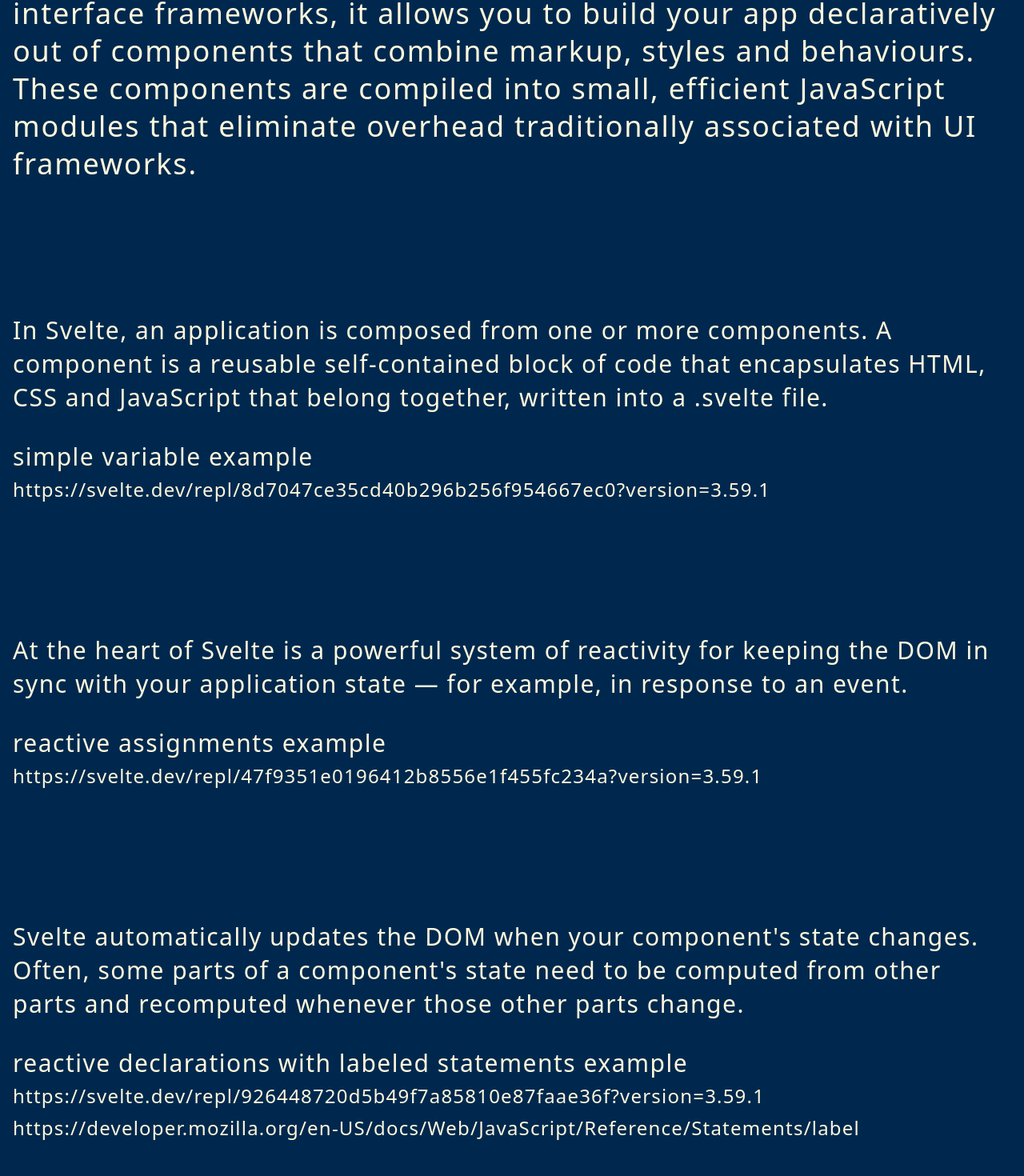
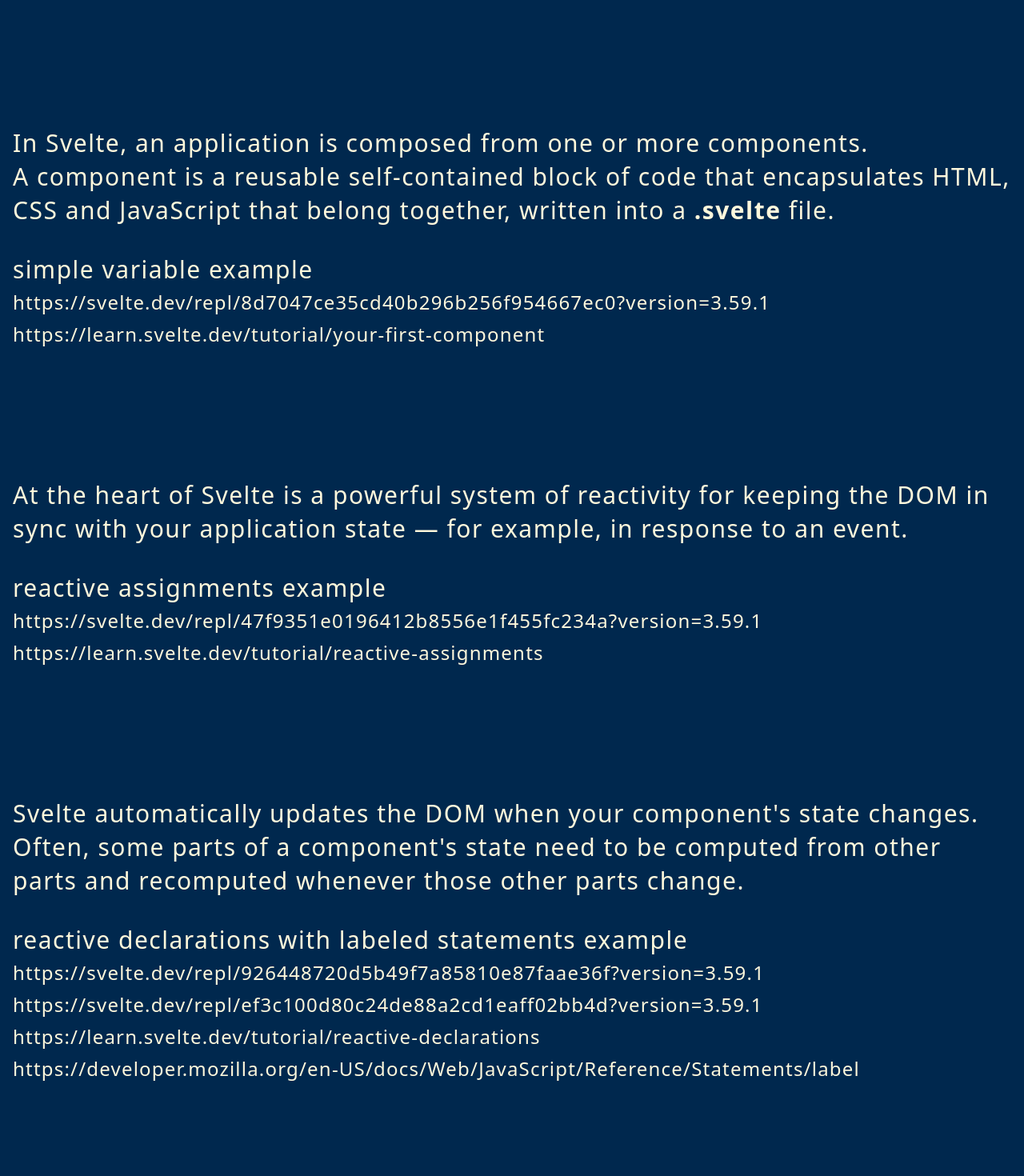
Before and after one commit to robots4life/svelte-kit-intro-talk, a SvelteKit app: page /2 in a window 1280 px wide. Shown: the part 274-1744 px from the top of the page at 80% size. Built offline with nearby package versions, Linux system fonts and the light colour scheme.

Commit message:
slide 2, 7 & 9

```diff
--- a/src/components/Nav.svelte
+++ b/src/components/Nav.svelte
@@ -12,8 +12,8 @@
 		{ label: '6', href: '/6/' },
 		{ label: '7', href: '/7/' },
 		{ label: '8', href: '/8/' },
-		{ label: '9', href: '/9/' },
-		{ label: '10', href: '/10/' }
+		{ label: '9', href: '/9/' }
+		// { label: '10', href: '/10/' }
 	];
 
 	// Navigation Menu
--- a/src/routes/2/+page.svelte
+++ b/src/routes/2/+page.svelte
@@ -1,17 +1,16 @@
 <div class="block mb-32">
 	<h1>1. What is Svelte ?</h1>
-	<h2>
-		Svelte is a tool for building web applications. Like other user interface frameworks, it
+	<h2>Svelte is a tool for building web applications.</h2>
+	<!-- Like other user interface frameworks, it
 		allows you to build your app declaratively out of components that combine markup, styles and
 		behaviours. These components are compiled into small, efficient JavaScript modules that
-		eliminate overhead traditionally associated with UI frameworks.
-	</h2>
+		eliminate overhead traditionally associated with UI frameworks. -->
 </div>
 <div class="block mb-32">
 	<h3>
-		In Svelte, an application is composed from one or more components. A component is a reusable
-		self-contained block of code that encapsulates HTML, CSS and JavaScript that belong
-		together, written into a .svelte file.
+		In Svelte, an application is composed from one or more components. <br /> A component is a
+		reusable self-contained block of code that encapsulates HTML, CSS and JavaScript that belong
+		together, written into a <strong>.svelte</strong> file.
 	</h3>
 	<h3>
 		simple variable example
@@ -21,6 +20,13 @@
 			rel="noreferrer"
 			href="https://svelte.dev/repl/8d7047ce35cd40b296b256f954667ec0?version=3.59.1"
 			>https://svelte.dev/repl/8d7047ce35cd40b296b256f954667ec0?version=3.59.1</a
+		>
+		<a
+			class="block"
+			target="_blank"
+			rel="noreferrer"
+			href="https://learn.svelte.dev/tutorial/your-first-component"
+			>https://learn.svelte.dev/tutorial/your-first-component</a
 		>
 	</h3>
 </div>
@@ -39,6 +45,13 @@
 			href="https://svelte.dev/repl/47f9351e0196412b8556e1f455fc234a?version=3.59.1"
 			>https://svelte.dev/repl/47f9351e0196412b8556e1f455fc234a?version=3.59.1</a
 		>
+		<a
+			class="block"
+			target="_blank"
+			rel="noreferrer"
+			href="https://learn.svelte.dev/tutorial/reactive-assignments"
+			>https://learn.svelte.dev/tutorial/reactive-assignments</a
+		>
 	</h3>
 </div>
 
@@ -56,6 +69,20 @@
 			rel="noreferrer"
 			href="https://svelte.dev/repl/926448720d5b49f7a85810e87faae36f?version=3.59.1"
 			>https://svelte.dev/repl/926448720d5b49f7a85810e87faae36f?version=3.59.1</a
+		>
+		<a
+			class="block"
+			target="_blank"
+			rel="noreferrer"
+			href="https://svelte.dev/repl/ef3c100d80c24de88a2cd1eaff02bb4d?version=3.59.1"
+			>https://svelte.dev/repl/ef3c100d80c24de88a2cd1eaff02bb4d?version=3.59.1</a
+		>
+		<a
+			class="block"
+			target="_blank"
+			rel="noreferrer"
+			href="https://learn.svelte.dev/tutorial/reactive-declarations"
+			>https://learn.svelte.dev/tutorial/reactive-declarations</a
 		>
 		<a
 			class="block"
@@ -92,55 +119,3 @@
 		>
 	</h3>
 </div>
-
-<div class="block mb-32">
-	<h1>Who uses Svelte ?</h1>
-	<h3>
-		Apple Music
-		<a class="block" target="_blank" rel="noreferrer" href="https://music.apple.com/"
-			>https://music.apple.com/</a
-		>
-	</h3>
-	<h3>
-		Ikea
-		<a class="block" target="_blank" rel="noreferrer" href="https://www.ikea.com/"
-			>https://www.ikea.com/</a
-		>
-	</h3>
-	<h3>
-		Decathlon France
-		<a class="block" target="_blank" rel="noreferrer" href="https://www.decathlon.fr/"
-			>https://www.decathlon.fr/</a
-		>
-	</h3>
-	<h3>
-		Decathlon Germany
-		<a class="block" target="_blank" rel="noreferrer" href="https://www.decathlon.de"
-			>https://www.decathlon.de</a
-		>
-	</h3>
-	<h3>
-		Decathlon Switzerland
-		<a class="block" target="_blank" rel="noreferrer" href="https://www.decathlon.ch/de/"
-			>https://www.decathlon.ch/de/
-		</a>
-	</h3>
-	<h3>
-		Spotify
-		<a class="block" target="_blank" rel="noreferrer" href="https://www.spotify.com/us/premium/"
-			>https://www.spotify.com/us/premium/</a
-		>
-	</h3>
-	<h3>
-		Monogram
-		<a class="block" target="_blank" rel="noreferrer" href="https://monogram.io/"
-			>https://monogram.io/</a
-		>
-	</h3>
-	<h3>
-		Pocketbase
-		<a class="block" target="_blank" rel="noreferrer" href="https://pocketbase.io/"
-			>https://pocketbase.io/</a
-		>
-	</h3>
-</div>
--- a/src/routes/7/+page.svelte
+++ b/src/routes/7/+page.svelte
@@ -9,3 +9,9 @@
 		>https://hygraph.com/</a
 	>
 </h3>
+
+<h3>
+	<a class="block" target="_blank" rel="noreferrer" href="https://davidmorrison.ch/"
+		>https://davidmorrison.ch/</a
+	>
+</h3>
--- a/src/routes/9/+page.svelte
+++ b/src/routes/9/+page.svelte
@@ -6,3 +6,55 @@
 <h2>4. Production Example with Hygraph and SvelteKit</h2>
 
 <h1>Thank you ;)</h1>
+
+<div class="block mb-32">
+	<h1>Who uses Svelte ?</h1>
+	<h3>
+		Apple Music
+		<a class="block" target="_blank" rel="noreferrer" href="https://music.apple.com/"
+			>https://music.apple.com/</a
+		>
+	</h3>
+	<h3>
+		Ikea
+		<a class="block" target="_blank" rel="noreferrer" href="https://www.ikea.com/"
+			>https://www.ikea.com/</a
+		>
+	</h3>
+	<h3>
+		Decathlon France
+		<a class="block" target="_blank" rel="noreferrer" href="https://www.decathlon.fr/"
+			>https://www.decathlon.fr/</a
+		>
+	</h3>
+	<h3>
+		Decathlon Germany
+		<a class="block" target="_blank" rel="noreferrer" href="https://www.decathlon.de"
+			>https://www.decathlon.de</a
+		>
+	</h3>
+	<h3>
+		Decathlon Switzerland
+		<a class="block" target="_blank" rel="noreferrer" href="https://www.decathlon.ch/de/"
+			>https://www.decathlon.ch/de/
+		</a>
+	</h3>
+	<h3>
+		Spotify
+		<a class="block" target="_blank" rel="noreferrer" href="https://www.spotify.com/us/premium/"
+			>https://www.spotify.com/us/premium/</a
+		>
+	</h3>
+	<h3>
+		Monogram
+		<a class="block" target="_blank" rel="noreferrer" href="https://monogram.io/"
+			>https://monogram.io/</a
+		>
+	</h3>
+	<h3>
+		Pocketbase
+		<a class="block" target="_blank" rel="noreferrer" href="https://pocketbase.io/"
+			>https://pocketbase.io/</a
+		>
+	</h3>
+</div>
```
